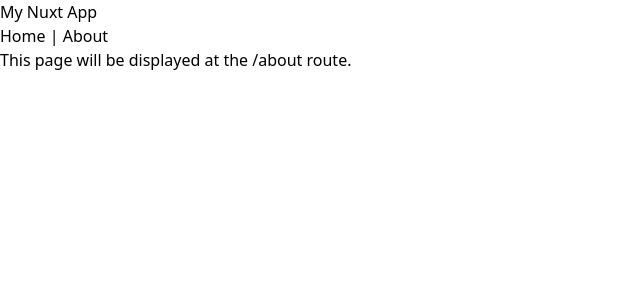
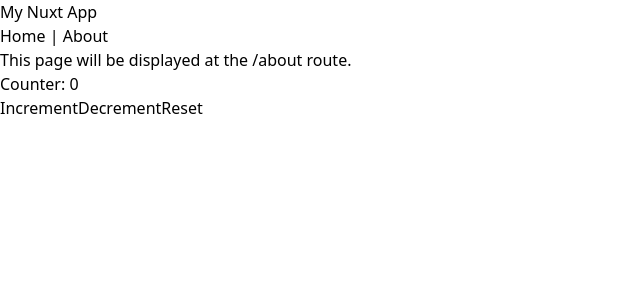
Before and after one commit to brandon-relentnet/nuxt-playground, a Nuxt app: page /about in a window 1280 px wide. Shown: the top 300 px of the page, without its empty margins (0-640 px from the left). Built offline with nearby package versions, Linux system fonts and the light colour scheme.

Commit message:
Imported Pinia to try and understand global state management. Setup a simple counter component to test it out.

```diff
--- /dev/null
+++ b/components/Counter.vue
@@ -0,0 +1,14 @@
+<script setup>
+import { useCounterStore } from '~/stores/counter'
+
+const counterStore = useCounterStore()
+</script>
+
+<template>
+    <div>
+        <h1>Counter: {{ counterStore.count }}</h1>
+        <button @click="counterStore.increment">Increment</button>
+        <button @click="counterStore.decrement">Decrement</button>
+        <button @click="counterStore.reset">Reset</button>
+    </div>
+</template>
--- a/nuxt.config.ts
+++ b/nuxt.config.ts
@@ -9,4 +9,5 @@
   app: {
     pageTransition: { name: "page", mode: "out-in" },
   },
+  modules: ['@pinia/nuxt'],
 });
--- a/package.json
+++ b/package.json
@@ -10,8 +10,10 @@
     "postinstall": "nuxt prepare"
   },
   "dependencies": {
+    "@pinia/nuxt": "^0.10.1",
     "@tailwindcss/vite": "^4.0.6",
     "nuxt": "^3.15.4",
+    "pinia": "^3.0.1",
     "tailwindcss": "^4.0.6",
     "vue": "latest",
     "vue-router": "latest"
--- a/pages/about.vue
+++ b/pages/about.vue
@@ -1,5 +1,7 @@
 <template>
   <section>
     <p>This page will be displayed at the /about route.</p>
+    <Counter />
   </section>
+
 </template>
--- a/pages/index.vue
+++ b/pages/index.vue
@@ -1,9 +1,16 @@
+<script setup>
+import { useCounterStore } from '~/stores/counter'
+
+const counterStore = useCounterStore()
+</script>
+
 <template>
   <div>
     <h1>Welcome to the homepage</h1>
     <AppAlert>
       This is an auto-imported component
     </AppAlert>
+    <h1>Counter: {{ counterStore.count }}</h1>
   </div>
 </template>
 
--- /dev/null
+++ b/stores/counter.ts
@@ -0,0 +1,18 @@
+import { defineStore } from 'pinia'
+
+export const useCounterStore = defineStore('counter', {
+    state: () => ({
+        count: 0,
+    }),
+    actions: {
+        increment() {
+            this.count++
+        },
+        decrement() {
+            this.count--
+        },
+        reset() {
+            this.count = 0
+        }
+    }
+})
```
Also changed, not shown: 1 other file (tests, documents, lock files or other folders).
